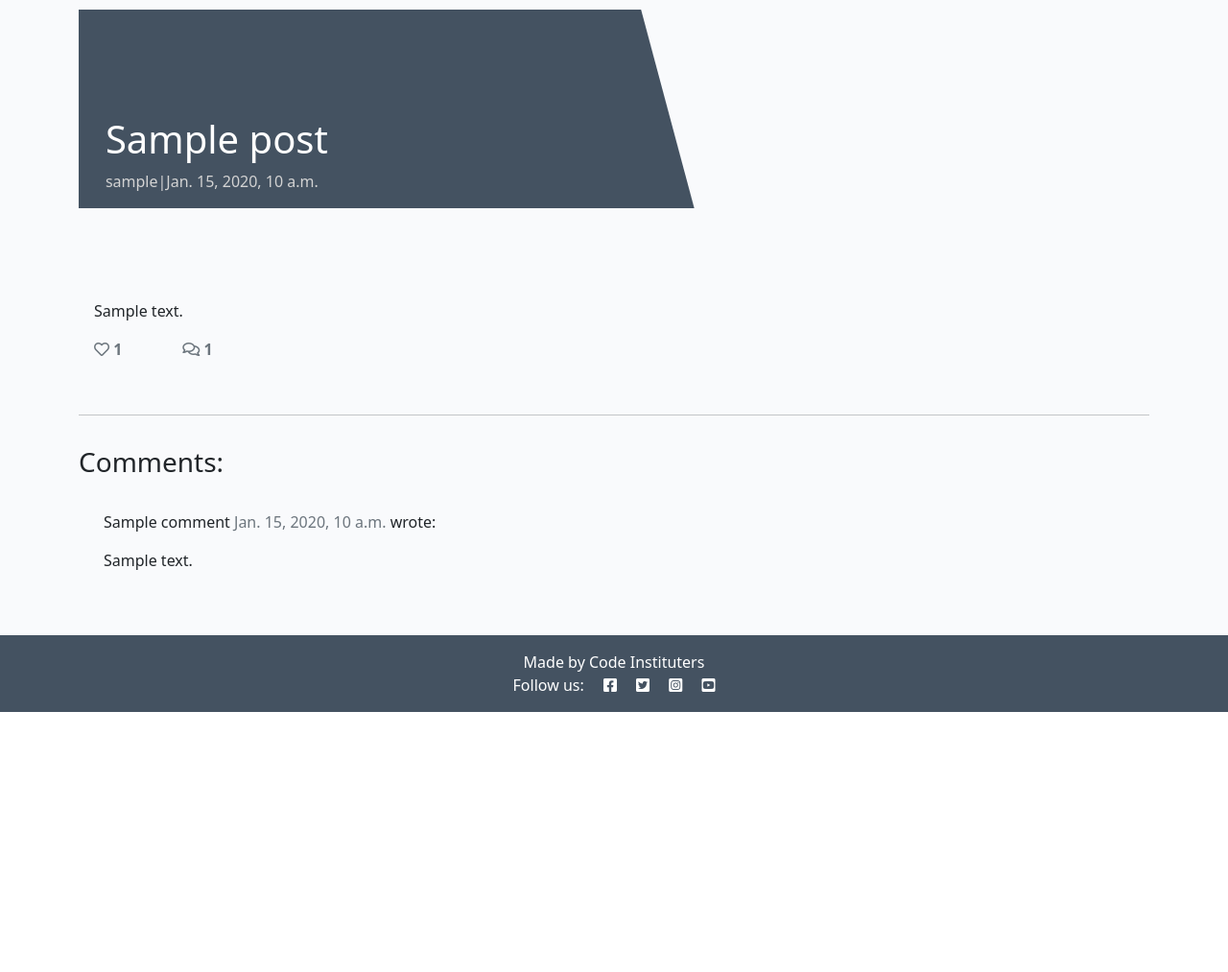
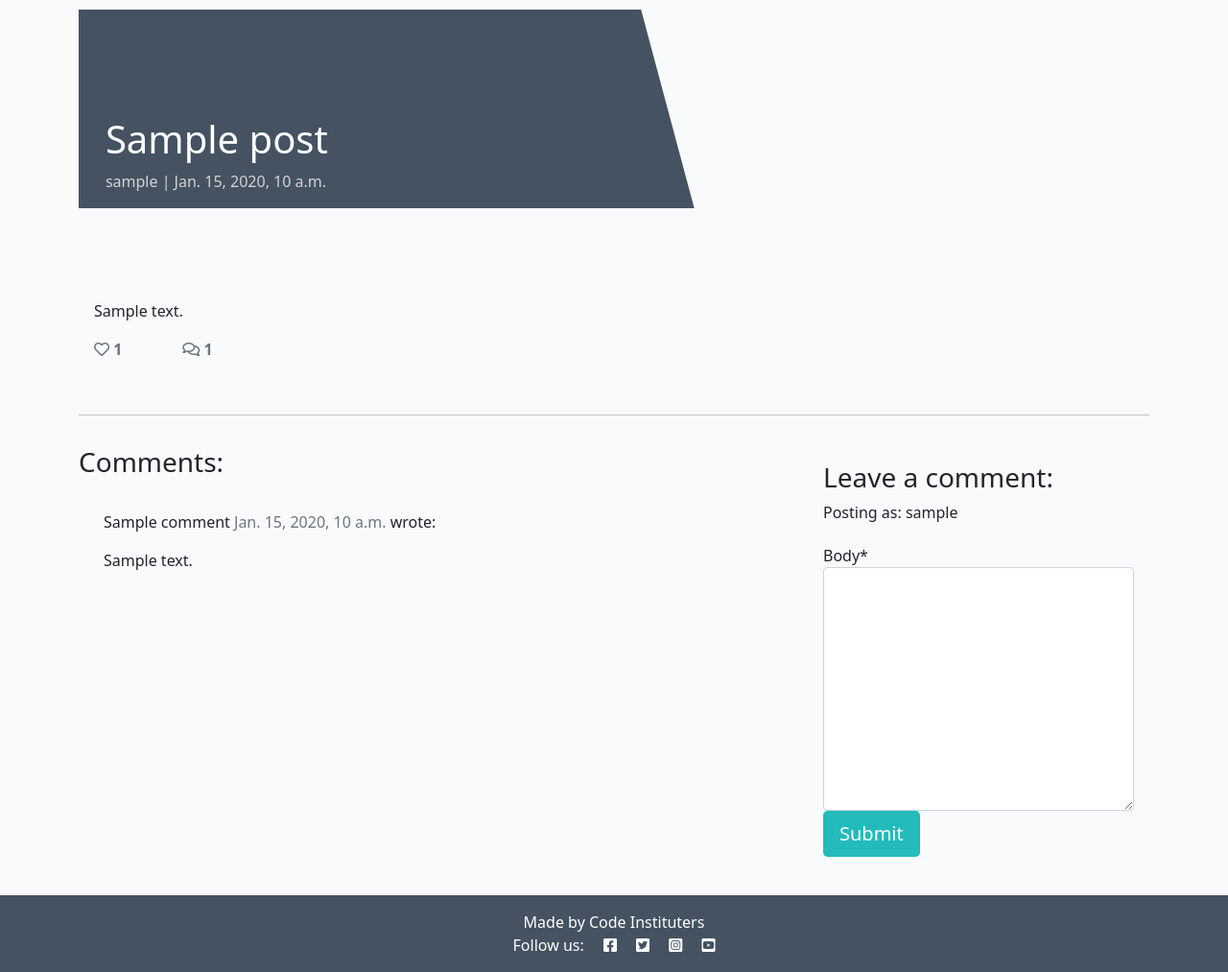
Before and after one commit to michmattera/DjangoBlog, a Django app: a page that uses templates/post_detail.html in a window 1280 px wide. Shown: the part 60-1073 px from the top of the page at 96% size. Before the commit the page ends 802 px from the top, so only its background shows below. Run offline with Django 3.2, Linux system fonts and the light colour scheme; a user stored in the database is signed in; tables that the repository leaves empty hold one stand-in row (values such as "Sample post"); some libraries are stand-ins or nearby versions.

Commit message:
Add requirement to leave comments

```diff
--- /dev/null
+++ b/blog/forms.py
@@ -0,0 +1,8 @@
+from .models import Comment
+from django import forms
+
+
+class CommentForm(forms.ModelForm):
+    class Meta:
+        model = Comment
+        fields = ('body',)
--- a/blog/views.py
+++ b/blog/views.py
@@ -1,6 +1,7 @@
 from django.shortcuts import render, get_object_or_404
 from django.views import generic, View
 from .models import Post
+from .forms import CommentForm
 
 
 class PostList(generic.ListView):
@@ -26,6 +27,39 @@ class PostDetail(View):
             {
                 "post": post,
                 "comments": comments,
+                "commented": False,
+                "liked": liked,
+                "comment_form": CommentForm()
+            },
+        )
+
+    def post(self, request, slug, *args, **kwargs):
+
+        queryset = Post.objects.filter(status=1)
+        post = get_object_or_404(queryset, slug=slug)
+        comments = post.comments.filter(approved=True).order_by("-created_on")
+        liked = False
+        if post.likes.filter(id=self.request.user.id).exists():
+            liked = True
+
+        comment_form = CommentForm(data=request.POST)
+        if comment_form.is_valid():
+            comment_form.instance.email = request.user.email
+            comment_form.instance.name = request.user.username
+            comment = comment_form.save(commit=False)
+            comment.post = post
+            comment.save()
+        else:
+            comment_form = CommentForm()
+
+        return render(
+            request,
+            "post_detail.html",
+            {
+                "post": post,
+                "comments": comments,
+                "commented": True,
+                "comment_form": comment_form,
                 "liked": liked
             },
         )
--- a/codestar/settings.py
+++ b/codestar/settings.py
@@ -51,6 +51,7 @@ INSTALLED_APPS = [
     'django.contrib.staticfiles',
     'cloudinary',
     'django_summernote',
+    'crispy_forms',
     'blog',
 ]
 
@@ -58,6 +59,8 @@ SITE_ID = 1
 
 LOGIN_REDIRECT_URL = '/'
 LOGOUT_REDIRECT_URL = '/'
+
+CRISPY_TEMPLATE_PACK = 'bootstrap4'
 
 MIDDLEWARE = [
     'django.middleware.security.SecurityMiddleware',
--- a/requirements.txt
+++ b/requirements.txt
@@ -4,6 +4,7 @@ dj-database-url==0.5.0
 dj3-cloudinary-storage==0.0.6
 Django==3.2.18
 django-allauth==0.54.0
+django-crispy-forms==1.14.0
 django-summernote==0.8.20.0
 gunicorn==20.1.0
 oauthlib==3.2.2
--- a/templates/post_detail.html
+++ b/templates/post_detail.html
@@ -1,14 +1,14 @@
 {% extends 'base.html' %} {% block content %}
+{% load crispy_forms_tags %}
 
 <div class="masthead">
     <div class="container">
         <div class="row g-0">
             <div class="col-md-6 masthead-text">
                 <!-- Post title goes in these h1 tags -->
-                <h1 class="post-title"> {{ post.title }}
-                </h1>
+                <h1 class="post-title">{{ post.title }}</h1>
                 <!-- Post author goes before the | the post's created date goes after -->
-                <p class="post-subtitle"> {{ post.author }}|{{ post.created_on }}</p>
+                <p class="post-subtitle">{{ post.author }} | {{ post.created_on }}</p>
             </div>
             <div class="d-none d-md-block col-md-6 masthead-image">
                 <!-- The featured image URL goes in the src attribute -->
@@ -28,7 +28,9 @@
             <div class="card-body">
                 <!-- The post content goes inside the card-text. -->
                 <!-- Use the | safe filter inside the template tags -->
-                <p class="card-text ">{{ post.content | safe }} </p>
+                <p class="card-text ">
+                    {{ post.content | safe }}
+                </p>
                 <div class="row">
 
                     <div class="col-1">
@@ -39,8 +41,7 @@
                         {% with comments.count as total_comments %}
                         <strong class="text-secondary"><i class="far fa-comments"></i>
                             <!-- Our total_comments variable goes before the closing strong tag -->
-                            {{ total_comments }}
-                        </strong>
+                            {{ total_comments }}</strong>
                         {% endwith %}
                     </div>
                 </div>
@@ -56,7 +57,7 @@
         <div class="col-md-8 card mb-4  mt-3 ">
             <h3>Comments:</h3>
             <div class="card-body">
-                <!-- We want a for loop inside the tags to iterate through each comment in comments -->
+                <!-- We want a for loop inside the empty control tags to iterate through each comment in comments -->
                 {% for comment in comments %}
                 <div class="comments" style="padding: 10px;">
                     <p class="font-weight-bold">
@@ -68,7 +69,7 @@
                         </span> wrote:
                     </p>
                     <!-- The body of the comment goes before the | -->
-                    {{  comment.body | linebreaks }}
+                    {{ comment.body | linebreaks }}
                 </div>
                 <!-- Our for loop ends here -->
                 {% endfor %}
@@ -77,6 +78,22 @@
         <div class="col-md-4 card mb-4  mt-3 ">
             <div class="card-body">
                 <!-- For later -->
+                {% if commented %}
+                <div class="alert alert-success" role="alert">
+                    Your comment is awaiting approval
+                </div>
+                {% else %}
+                {% if user.is_authenticated %}
+
+                <h3>Leave a comment:</h3>
+                <p>Posting as: {{ user.username }}</p>
+                <form method="post" style="margin-top: 1.3em;">
+                    {{ comment_form | crispy }}
+                    {% csrf_token %}
+                    <button type="submit" class="btn btn-signup btn-lg">Submit</button>
+                </form>
+                {% endif %}
+                {% endif %}
             </div>
         </div>
     </div>
```
